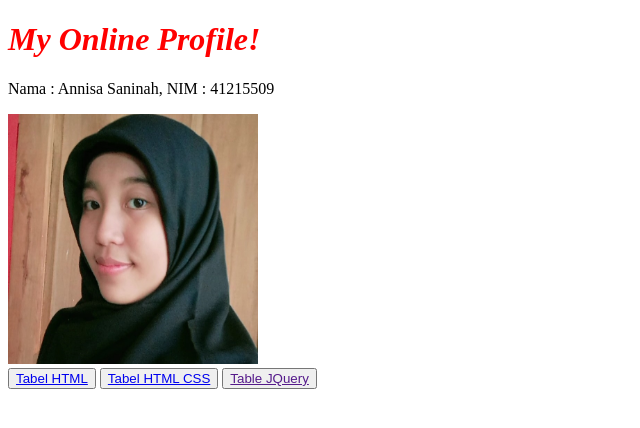
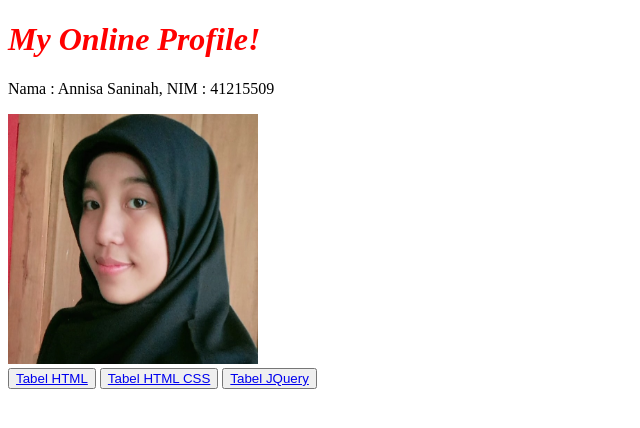
Before and after one commit to Annisa03/tugas3_pwd, a plain HTML site: page index.html in a window 1280 px wide. Shown: the full height of the page, 0-640 px from the left. Drawn offline with Linux system fonts and the light colour scheme.

Commit message:
Update index.html

```diff
--- a/index.html
+++ b/index.html
@@ -5,7 +5,7 @@
     <meta http-equiv="X-UA-Compatible" content="IE=edge">
     <meta name="viewport" content="width=device-width, initial-scale=1.0">
 
-    <title>Foto</title>
+    <title>Foto Annisa</title>
     <link rel="stylesheet" href="style.css">
 
 </head>
@@ -28,7 +28,7 @@
 </button>
 
 <button class="btn3">
-    <a href="">Table JQuery</a>
+    <a href="https://annisa03.github.io/TugasPweb_jquery-table/">Tabel JQuery</a>
 </button>
 
 </body>
```
